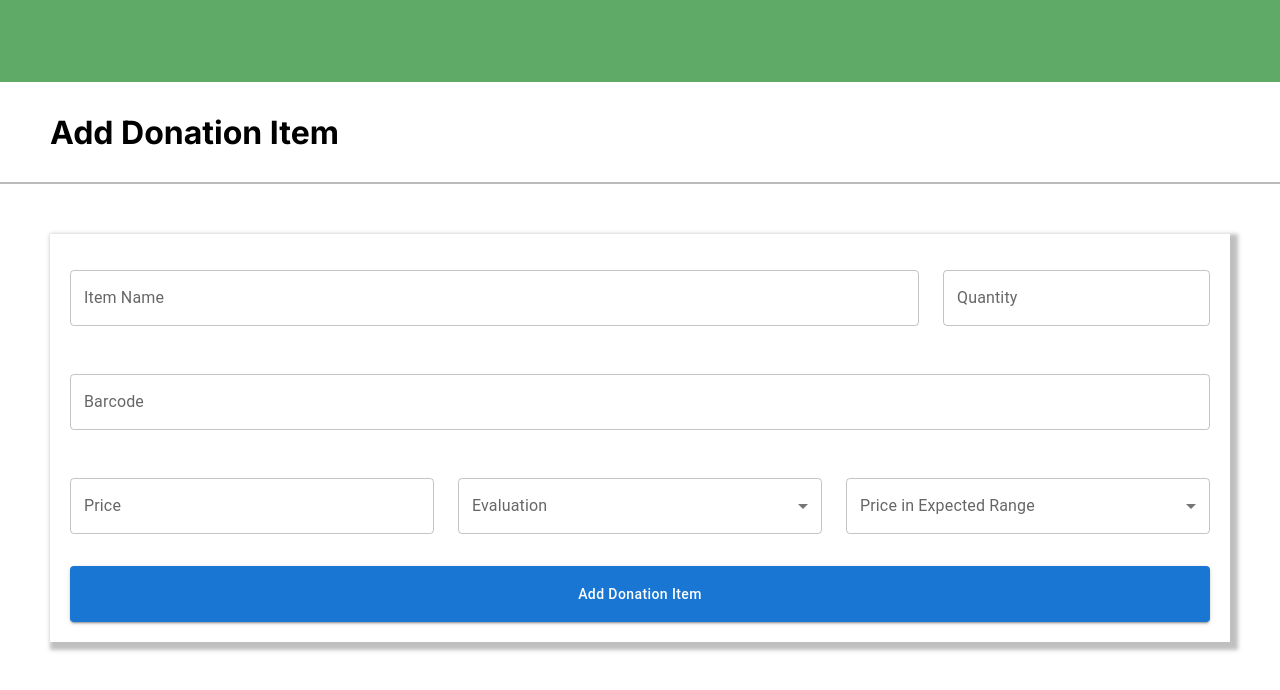
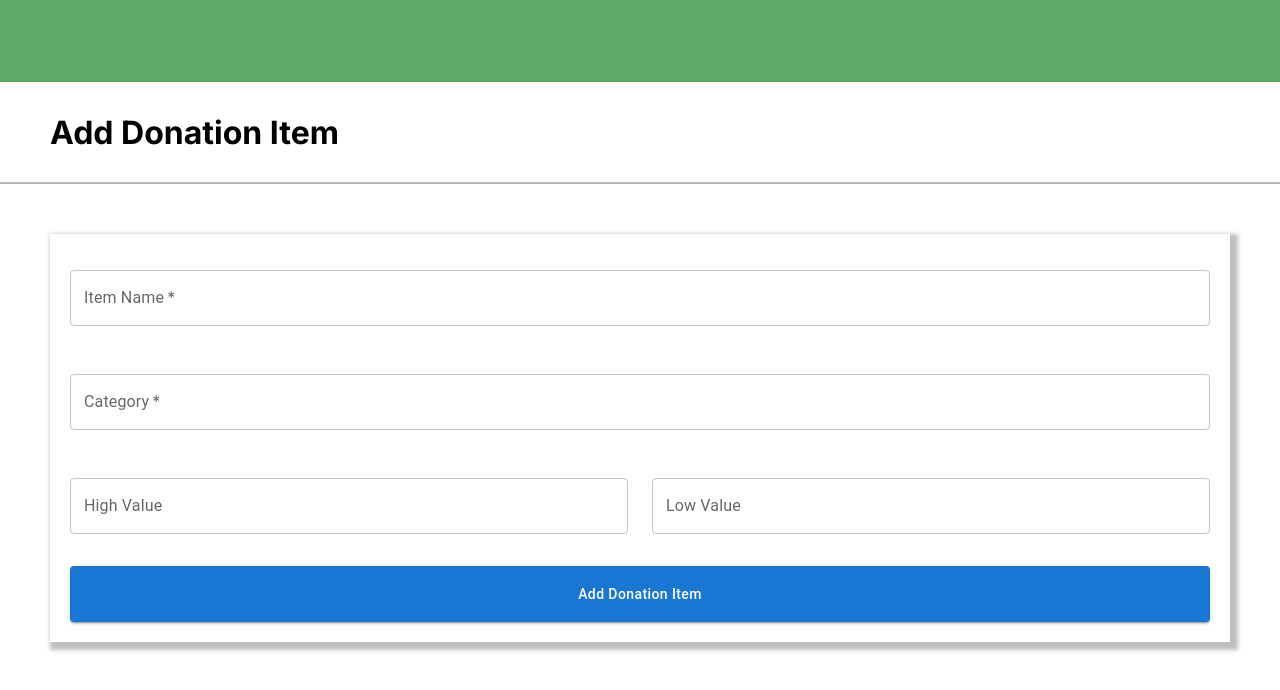
Before and after one commit to hack4impact-utk/mission-of-hope, a Next.js app: page /item/add in a window 1280 px wide. Shown: the top 690 px of the page. Built offline with nearby package versions, Linux system fonts and the light colour scheme.

Commit message:
Converted to Item instead of DonationItem

```diff
--- a/src/app/item/add/page.tsx
+++ b/src/app/item/add/page.tsx
@@ -1,25 +1,14 @@
 'use client';
 
 import { useState } from 'react';
-import {
-  Grid,
-  TextField,
-  Button,
-  FormControl,
-  InputLabel,
-  Select,
-  MenuItem,
-} from '@mui/material';
+import { Grid, TextField, Button } from '@mui/material';
 import './styles.css';
 
 const AddItemForm = () => {
-  const [itemRef, setItemRef] = useState('');
-  const [quantity, setQuantity] = useState('');
-  const [barcodes, setBarcodes] = useState('');
-  const [price, setPrice] = useState('');
-  const [evaluation, setEvaluation] = useState('');
-  const [inRange, setInRange] = useState('');
-
+  const [itemName, setItemName] = useState('');
+  const [category, setCategory] = useState('');
+  const [highValue, setHigh] = useState('');
+  const [lowValue, setLow] = useState('');
   return (
     <>
       <div className="topBar"></div>
@@ -29,91 +18,55 @@ const AddItemForm = () => {
       <div className="vector">{/* vector as seen on figma */}</div>
       <div className="form-container">
         <Grid container spacing={3} justifyContent="left">
-          {/* each grid item gets an xs and an sm value for grid position. */}
-          <Grid item xs={12} sm={9}>
+          {/* each grid item gets an xs and an sm value for grid position.*/}
+          <Grid item xs={12} sm={12}>
             <TextField
-              id="itemRef"
+              required
+              id="itemName"
               label="Item Name"
               variant="outlined"
               fullWidth
               margin="normal"
-              value={itemRef}
-              onChange={(e) => setItemRef(e.target.value)}
+              value={itemName}
+              onChange={(e) => setItemName(e.target.value)}
             />
           </Grid>
-          <Grid item xs={12} sm={3}>
+          {/* May need to convert to dropdown later */}
+          <Grid item xs={12}>
             <TextField
-              type="number"
-              id="quantity"
-              label="Quantity"
+              required
+              id="Category"
+              label="Category"
               variant="outlined"
               fullWidth
               margin="normal"
-              value={quantity}
-              onChange={(e) => setQuantity(e.target.value)}
+              value={category}
+              onChange={(e) => setCategory(e.target.value)}
             />
           </Grid>
-          <Grid item xs={12}>
-            {/* still need to put in camera button or something to input barcode */}
+          <Grid item xs={12} sm={6}>
             <TextField
-              id="barcode"
-              label="Barcode"
+              type="number"
+              id="highValue"
+              label="High Value"
               variant="outlined"
               fullWidth
               margin="normal"
-              value={barcodes}
-              onChange={(e) => setBarcodes(e.target.value)}
+              value={highValue}
+              onChange={(e) => setHigh(e.target.value)}
             />
           </Grid>
-          <Grid item xs={12} sm={4}>
+          <Grid item xs={12} sm={6}>
             <TextField
               type="number"
-              id="price"
-              label="Price"
+              id="lowValue"
+              label="Low Value"
               variant="outlined"
               fullWidth
               margin="normal"
-              value={price}
-              onChange={(e) => setPrice(e.target.value)}
+              value={lowValue}
+              onChange={(e) => setLow(e.target.value)}
             />
-          </Grid>
-          <Grid item xs={12} sm={4}>
-            <FormControl fullWidth margin="normal" variant="outlined">
-              <InputLabel id="evaluation-label">Evaluation</InputLabel>
-              <Select
-                labelId="evaluation-label"
-                id="evaluation"
-                value={evaluation}
-                label="Evaluation"
-                onChange={(e) => setEvaluation(e.target.value)}
-              >
-                {['high', 'low'].map((value) => (
-                  <MenuItem key={value} value={value}>
-                    {value.charAt(0).toUpperCase() + value.slice(1)}
-                  </MenuItem>
-                ))}
-              </Select>
-            </FormControl>
-          </Grid>
-          <Grid item xs={12} sm={4}>
-            <FormControl fullWidth margin="normal" variant="outlined">
-              <InputLabel id="inRange-label">
-                Price in Expected Range
-              </InputLabel>
-              <Select
-                labelId="inRange-label"
-                id="inRange"
-                value={inRange}
-                label="Price in Expected Range"
-                onChange={(e) => setInRange(e.target.value)}
-              >
-                {['Yes', 'No'].map((value) => (
-                  <MenuItem key={value} value={value}>
-                    {value.charAt(0).toUpperCase() + value.slice(1)}
-                  </MenuItem>
-                ))}
-              </Select>
-            </FormControl>
           </Grid>
           <Grid item xs={12}>
             <Button
```
